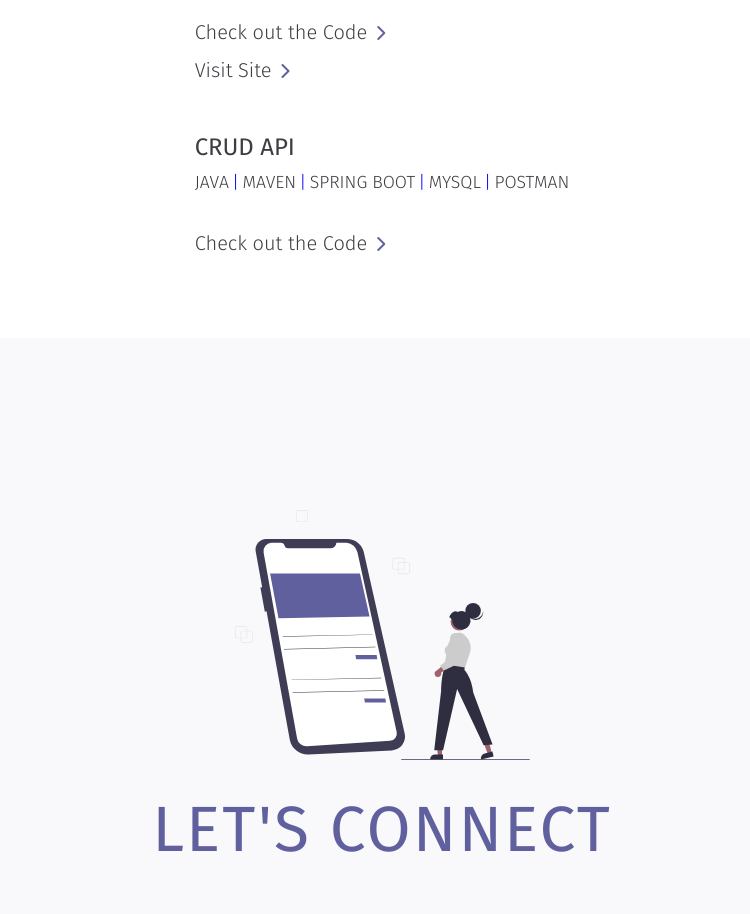
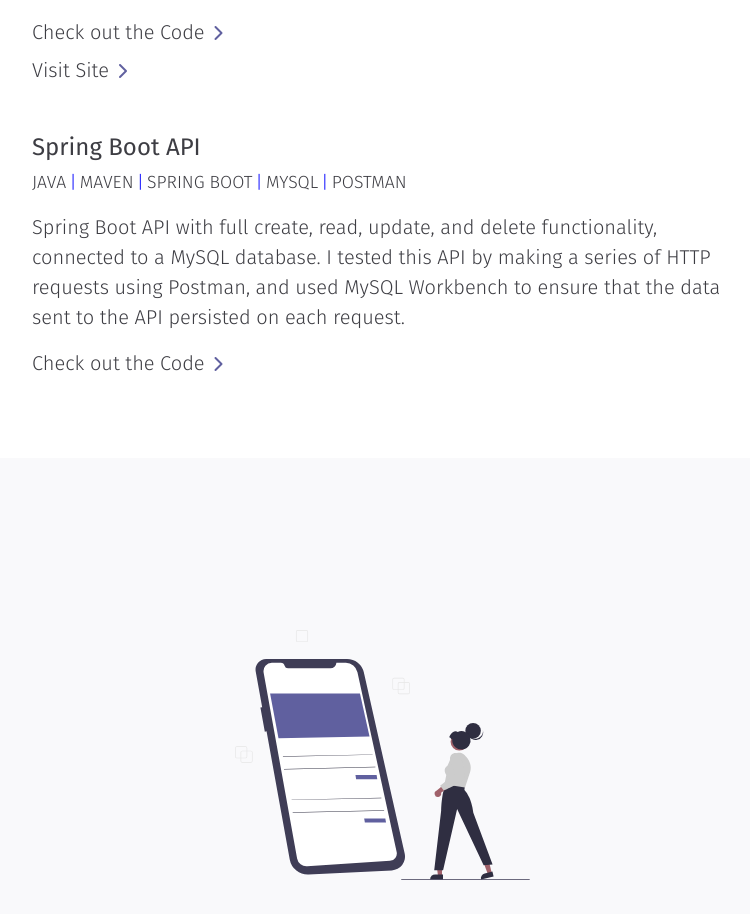
Before and after one commit to amydevlondon/Portfolio, a React (Create React App) app: page / in a window 1280 px wide. Shown: the part 2760-3674 px from the top of the page, without its empty margins (258-1008 px from the left). Built offline with nearby package versions, Linux system fonts and the light colour scheme.

Commit message:
add spring boot api project description

```diff
--- a/src/data.js
+++ b/src/data.js
@@ -73,9 +73,9 @@ export const projects = [
     },
     {
         id: 5,
-        name: "CRUD API",
+        name: "Spring Boot API",
         languages: ["Java", "Maven", "Spring Boot", "MySQL", "Postman"],
-        description: "",
+        description: "Spring Boot API with full create, read, update, and delete functionality, connected to a MySQL database. I tested this API by making a series of HTTP requests using Postman, and used MySQL Workbench to ensure that the data sent to the API persisted on each request.",
         code: "https://github.com/amydevlondon/CRUD-Api",
     },
 ];
```
